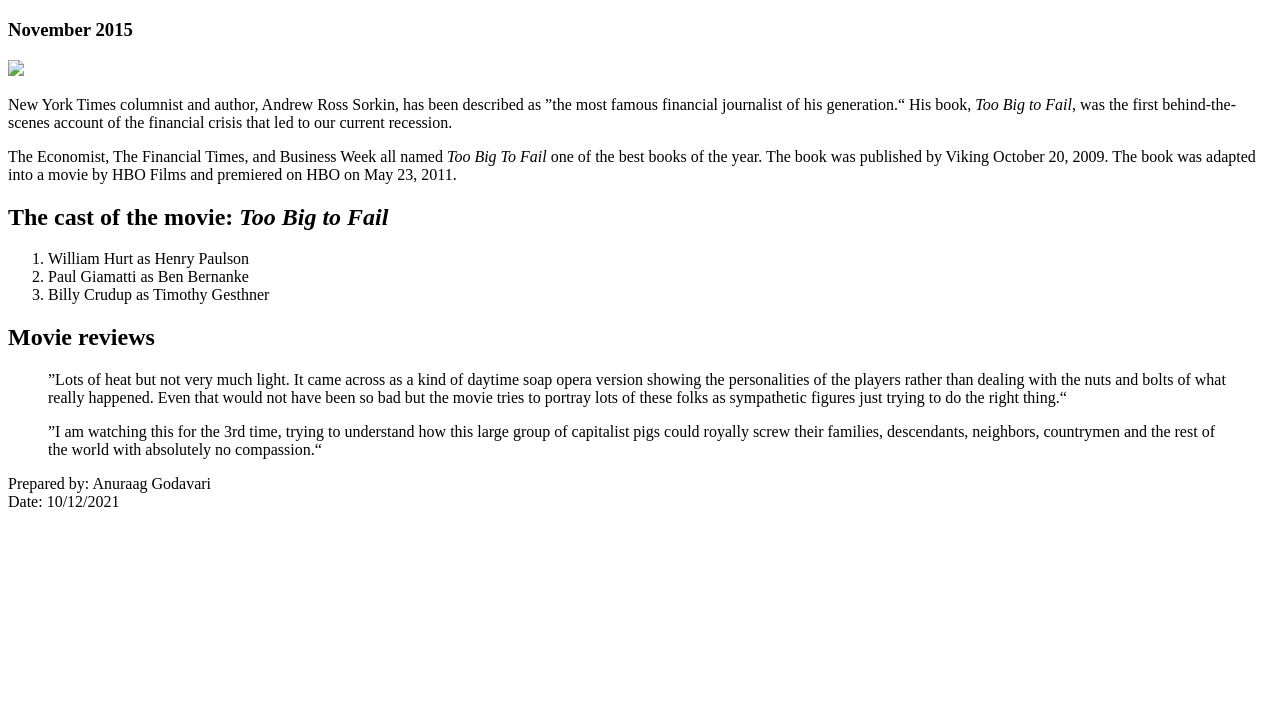
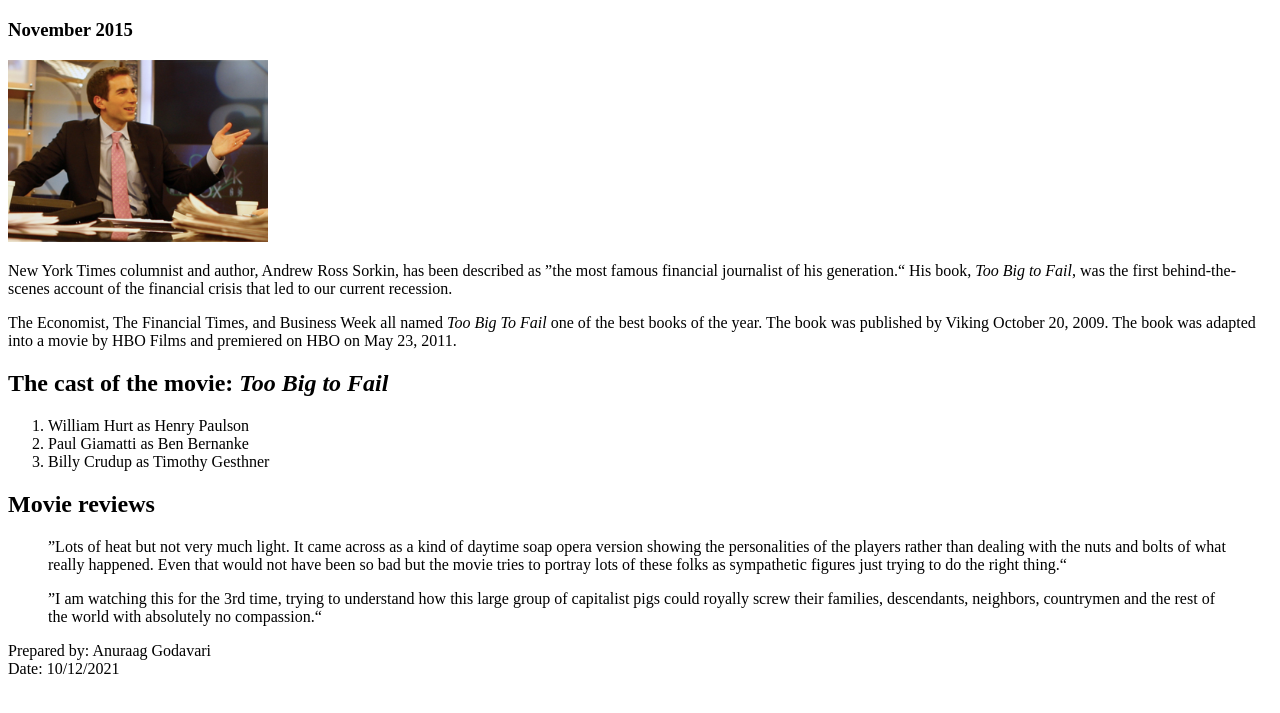
Before and after one commit to ag2244/A09, a plain HTML site: page index.html in a window 1280 px wide. Shown: the part 61-774 px from the top of the page. Drawn offline with Linux system fonts and the light colour scheme; the site is published under a folder, as on GitHub Pages, so addresses that start at the root find nothing.

Commit message:
Fixed Andrew Ross Sorkin image path

```diff
--- a/index.html
+++ b/index.html
@@ -11,7 +11,7 @@
 <main>
 	<h1>Andrew Ross Sorkin, author of <em>Too Big to Fail</em></h1>
 	<h3>November 2015</h3>
-	<img src = "/images/andrew-ross-sorkin.jpg" width = 260px>
+	<img src = "images/andrew-ross-sorkin.jpg" width = 260px>
 	<p>
 		New York Times columnist and author, Andrew Ross Sorkin, has been described as &rdquo;the most famous financial journalist of his generation.&ldquo; His book, <em>Too Big to Fail</em>, was the first behind-the-scenes account of the financial crisis that led to our current recession.
 	</p>
```
